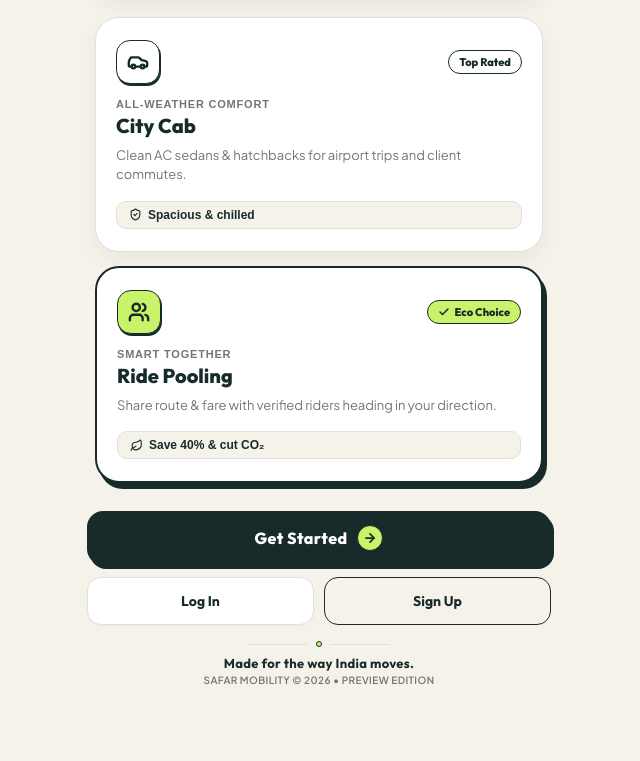
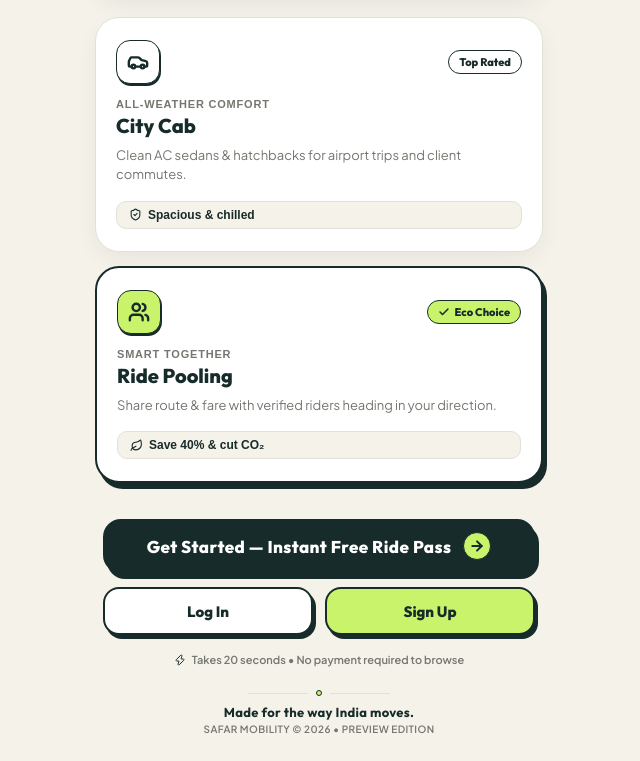
Before and after one commit to mahendraasingh/Car-Mate, a React (Vite) app: page / in a window 1280 px wide. Shown: the part 1137-1898 px from the top of the page, without its empty margins (321-961 px from the left). Before the commit the page ends 1849 px from the top, so only its background shows below. Built offline with nearby package versions, Linux system fonts and the light colour scheme.

Commit message:
feat: scale up primary CTA cluster with tactile micro-interactions

```diff
--- a/src/components/ActionButtons.tsx
+++ b/src/components/ActionButtons.tsx
@@ -1,12 +1,12 @@
 import React, { useState } from 'react';
 import { colors, shadows, dimensions } from '../theme/tokens';
-import { ArrowRight, Info, X } from 'lucide-react';
+import { ArrowRight, Info, X, Zap } from 'lucide-react';
 
 export const ActionButtons: React.FC = () => {
   const [feedbackInfo, setFeedbackInfo] = useState<string | null>(null);
 
   const handleAction = (label: string) => {
-    setFeedbackInfo(`${label} placeholder: Authentication and ride booking will open in the next phase.`);
+    setFeedbackInfo(`${label} placeholder: Authentication and live booking will open in the next release phase.`);
     const timer = setTimeout(() => {
       setFeedbackInfo(null);
     }, 4000);
@@ -17,10 +17,13 @@ export const ActionButtons: React.FC = () => {
     <div
       style={{
         width: '100%',
+        maxWidth: '580px',
+        margin: '0 auto',
         display: 'flex',
         flexDirection: 'column',
-        gap: '12px',
-        marginTop: 'auto',
+        alignItems: 'center',
+        gap: '14px',
+        padding: '8px 16px',
       }}
     >
       {/* Honest Accessible Toast Feedback */}
@@ -29,22 +32,23 @@ export const ActionButtons: React.FC = () => {
           role="status"
           aria-live="polite"
           style={{
+            width: '100%',
             display: 'flex',
             alignItems: 'center',
             gap: '10px',
             backgroundColor: colors.pureWhite,
-            border: `1.5px solid ${colors.deepForest}`,
-            borderRadius: '14px',
-            padding: '12px 14px',
-            fontSize: '12px',
-            fontWeight: 600,
+            border: `2px solid ${colors.deepForest}`,
+            borderRadius: '16px',
+            padding: '12px 18px',
+            fontSize: '13px',
+            fontWeight: 700,
             color: colors.deepForest,
             boxShadow: shadows.doodleSticker,
             animation: 'fadeIn 0.25s ease-out forwards',
           }}
         >
-          <Info size={16} color={colors.deepForest} strokeWidth={2.4} />
-          <span style={{ flex: 1, lineHeight: 1.35 }}>{feedbackInfo}</span>
+          <Info size={18} color={colors.deepForest} strokeWidth={2.4} />
+          <span style={{ flex: 1, lineHeight: 1.4 }}>{feedbackInfo}</span>
           <button
             type="button"
             onClick={() => setFeedbackInfo(null)}
@@ -60,7 +64,7 @@ export const ActionButtons: React.FC = () => {
             }}
             aria-label="Dismiss notice"
           >
-            <X size={14} />
+            <X size={16} />
           </button>
         </div>
       )}
@@ -74,12 +78,12 @@ export const ActionButtons: React.FC = () => {
         style={{
           width: '100%',
           height: dimensions.primaryButtonHeight,
-          minHeight: '48px',
+          minHeight: '52px',
           backgroundColor: colors.deepForest,
           color: colors.pureWhite,
-          borderRadius: '16px',
-          border: `2px solid ${colors.deepForest}`,
-          fontSize: '16px',
+          borderRadius: '18px',
+          border: `2.5px solid ${colors.deepForest}`,
+          fontSize: '17px',
           fontFamily: 'var(--font-display)',
           fontWeight: 800,
           letterSpacing: '0.4px',
@@ -87,28 +91,28 @@ export const ActionButtons: React.FC = () => {
           display: 'flex',
           alignItems: 'center',
           justifyContent: 'center',
-          gap: '10px',
-          boxShadow: shadows.doodleSticker,
+          gap: '12px',
+          boxShadow: shadows.doodleStickerLg,
           transition: 'transform 0.15s ease, background-color 0.2s ease, box-shadow 0.2s ease',
         }}
         onMouseDown={(e) => {
-          (e.currentTarget as HTMLElement).style.transform = 'translateY(2px)';
-          (e.currentTarget as HTMLElement).style.boxShadow = '0px 1px 0px #172B2A';
+          (e.currentTarget as HTMLElement).style.transform = 'translateY(3px)';
+          (e.currentTarget as HTMLElement).style.boxShadow = '1px 2px 0px #172B2A';
         }}
         onMouseUp={(e) => {
           (e.currentTarget as HTMLElement).style.transform = 'translateY(0px)';
-          (e.currentTarget as HTMLElement).style.boxShadow = shadows.doodleSticker;
+          (e.currentTarget as HTMLElement).style.boxShadow = shadows.doodleStickerLg;
         }}
         onMouseLeave={(e) => {
           (e.currentTarget as HTMLElement).style.transform = 'translateY(0px)';
-          (e.currentTarget as HTMLElement).style.boxShadow = shadows.doodleSticker;
+          (e.currentTarget as HTMLElement).style.boxShadow = shadows.doodleStickerLg;
         }}
       >
-        <span>Get Started</span>
+        <span>Get Started — Instant Free Ride Pass</span>
         <div
           style={{
-            width: '26px',
-            height: '26px',
+            width: '28px',
+            height: '28px',
             borderRadius: '50%',
             backgroundColor: colors.freshLime,
             display: 'flex',
@@ -118,16 +122,16 @@ export const ActionButtons: React.FC = () => {
           }}
           aria-hidden="true"
         >
-          <ArrowRight size={14} color={colors.deepForest} strokeWidth={3} />
+          <ArrowRight size={16} color={colors.deepForest} strokeWidth={3} />
         </div>
       </button>
 
-      {/* Secondary Authentication Placeholders */}
+      {/* Secondary Authentication Row */}
       <div
         style={{
           display: 'grid',
           gridTemplateColumns: '1fr 1fr',
-          gap: '10px',
+          gap: '12px',
           width: '100%',
         }}
       >
@@ -138,26 +142,29 @@ export const ActionButtons: React.FC = () => {
           aria-label="Log In"
           style={{
             height: dimensions.secondaryButtonHeight,
-            minHeight: '44px',
+            minHeight: '48px',
             backgroundColor: colors.pureWhite,
             color: colors.deepForest,
-            borderRadius: '14px',
-            border: `1.5px solid ${colors.softBorder}`,
-            fontSize: '14px',
+            borderRadius: '16px',
+            border: `2px solid ${colors.deepForest}`,
+            fontSize: '15px',
             fontFamily: 'var(--font-display)',
-            fontWeight: 700,
+            fontWeight: 800,
             cursor: 'pointer',
-            boxShadow: '0 1px 3px rgba(23, 43, 42, 0.04)',
+            boxShadow: shadows.doodleSticker,
             transition: 'all 0.15s ease',
           }}
           onMouseDown={(e) => {
-            (e.currentTarget as HTMLElement).style.transform = 'scale(0.98)';
+            (e.currentTarget as HTMLElement).style.transform = 'translateY(2px)';
+            (e.currentTarget as HTMLElement).style.boxShadow = '1px 1px 0px #172B2A';
           }}
           onMouseUp={(e) => {
-            (e.currentTarget as HTMLElement).style.transform = 'scale(1)';
+            (e.currentTarget as HTMLElement).style.transform = 'translateY(0px)';
+            (e.currentTarget as HTMLElement).style.boxShadow = shadows.doodleSticker;
           }}
           onMouseLeave={(e) => {
-            (e.currentTarget as HTMLElement).style.transform = 'scale(1)';
+            (e.currentTarget as HTMLElement).style.transform = 'translateY(0px)';
+            (e.currentTarget as HTMLElement).style.boxShadow = shadows.doodleSticker;
           }}
         >
           Log In
@@ -170,30 +177,50 @@ export const ActionButtons: React.FC = () => {
           aria-label="Sign Up"
           style={{
             height: dimensions.secondaryButtonHeight,
-            minHeight: '44px',
-            backgroundColor: colors.warmIvory,
+            minHeight: '48px',
+            backgroundColor: colors.freshLime,
             color: colors.deepForest,
-            borderRadius: '14px',
-            border: `1.5px solid ${colors.deepForest}`,
-            fontSize: '14px',
+            borderRadius: '16px',
+            border: `2px solid ${colors.deepForest}`,
+            fontSize: '15px',
             fontFamily: 'var(--font-display)',
-            fontWeight: 700,
+            fontWeight: 800,
             cursor: 'pointer',
+            boxShadow: shadows.doodleSticker,
             transition: 'all 0.15s ease',
           }}
           onMouseDown={(e) => {
-            (e.currentTarget as HTMLElement).style.transform = 'scale(0.98)';
+            (e.currentTarget as HTMLElement).style.transform = 'translateY(2px)';
+            (e.currentTarget as HTMLElement).style.boxShadow = '1px 1px 0px #172B2A';
           }}
           onMouseUp={(e) => {
-            (e.currentTarget as HTMLElement).style.transform = 'scale(1)';
+            (e.currentTarget as HTMLElement).style.transform = 'translateY(0px)';
+            (e.currentTarget as HTMLElement).style.boxShadow = shadows.doodleSticker;
           }}
           onMouseLeave={(e) => {
-            (e.currentTarget as HTMLElement).style.transform = 'scale(1)';
+            (e.currentTarget as HTMLElement).style.transform = 'translateY(0px)';
+            (e.currentTarget as HTMLElement).style.boxShadow = shadows.doodleSticker;
           }}
         >
           Sign Up
         </button>
       </div>
+
+      {/* Reassurance Micro-Copy */}
+      <div
+        style={{
+          display: 'flex',
+          alignItems: 'center',
+          gap: '6px',
+          fontSize: '11px',
+          fontWeight: 600,
+          color: colors.mutedGrey,
+          marginTop: '4px',
+        }}
+      >
+        <Zap size={12} color={colors.deepForest} />
+        <span>Takes 20 seconds • No payment required to browse</span>
+      </div>
     </div>
   );
 };
```
